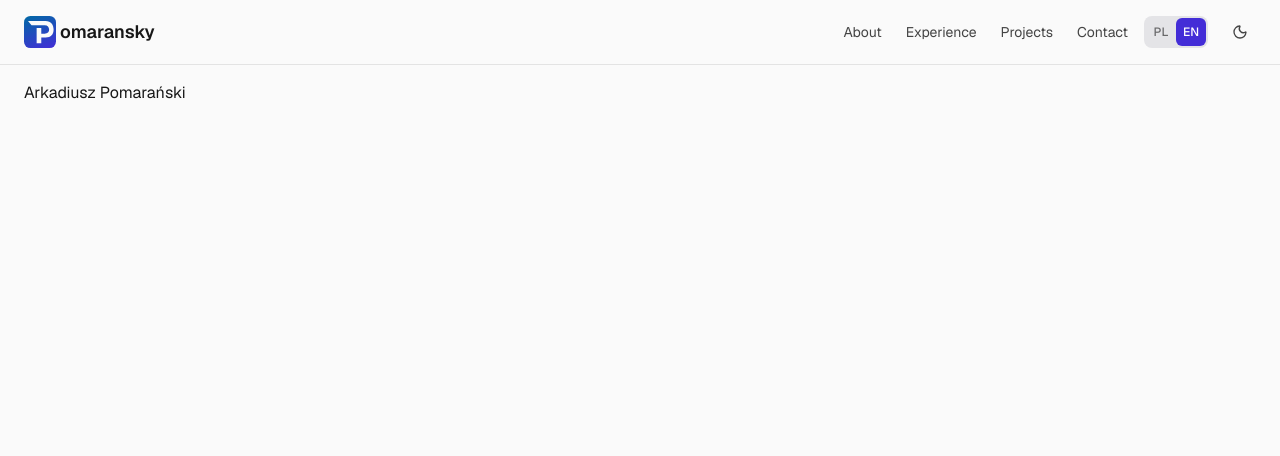
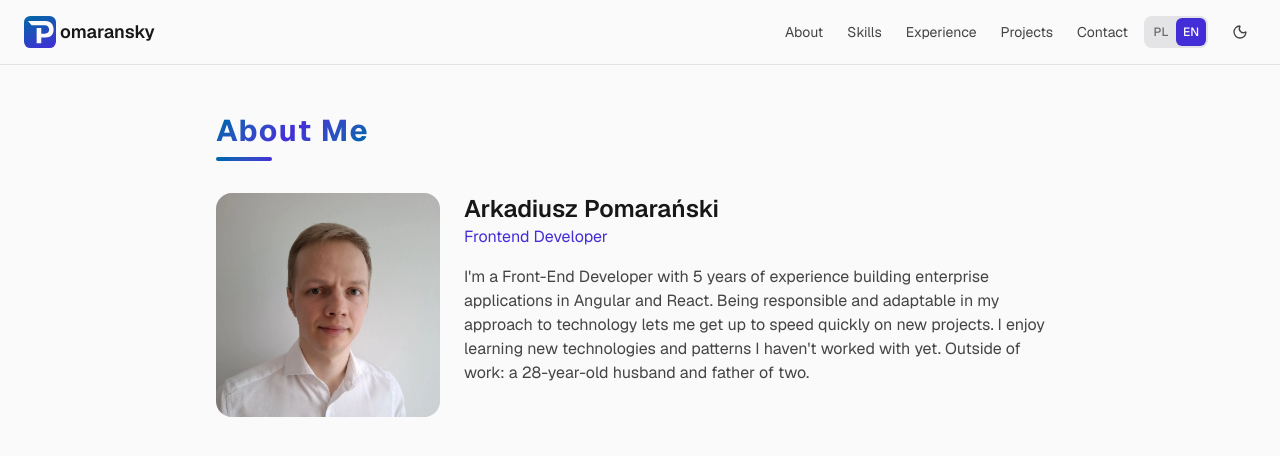
Before and after one commit to Pomaransky/pomaransky-web, a Next.js app: page /en in a window 1280 px wide. Shown: the top 456 px of the page. Built offline with nearby package versions, Linux system fonts and the light colour scheme.

Commit message:
Add about me section, Add skills nav link

```diff
--- a/app/[locale]/page.tsx
+++ b/app/[locale]/page.tsx
@@ -1,11 +1,9 @@
-import { Container } from "@/components";
+import { AboutMe } from "@/components";
 
 export default function Home() {
   return (
     <main>
-      <Container>
-        <h1 className="py-4">Arkadiusz Pomarański</h1>
-      </Container>
+      <AboutMe />
     </main>
   );
 }
--- /dev/null
+++ b/components/about-me/AboutMe.tsx
@@ -0,0 +1,25 @@
+import { useTranslations } from "next-intl";
+import { Container } from "@/components/container/Container";
+import { SectionTitle } from "@/components/section-title/SectionTitle";
+import Image from "next/image";
+export function AboutMe() {
+  const t = useTranslations("AboutMe");
+
+  return (
+    <section className="py-6 md:py-12">
+      <Container maxWidth="max-w-4xl">
+        <SectionTitle title={t("sectionTitle")} />
+        <div className="mt-6 flex flex-col items-center gap-6 md:flex-row md:items-start">
+          <div className="flex size-48 shrink-0 items-center justify-center rounded-2xl bg-muted md:size-56 overflow-hidden">
+            <Image src="/photo.webp" alt="ap" width={224} height={224} className="size-full object-cover object-top" />
+          </div>
+          <div className="text-center md:text-left">
+            <h3 className="text-2xl font-semibold">Arkadiusz Pomarański</h3>
+            <p className="text-secondary">Frontend Developer</p>
+            <p className="mt-4 text-foreground/80">{t("description")}</p>
+          </div>
+        </div>
+      </Container>
+    </section>
+  );
+}
--- a/components/container/Container.tsx
+++ b/components/container/Container.tsx
@@ -1,9 +1,11 @@
 export function Container({
   children,
+  maxWidth = "max-w-7xl",
 }: {
   children: React.ReactNode;
+  maxWidth?: string;
 }) {
   return (
-    <div className="mx-auto w-full max-w-7xl px-6">{children}</div>
+    <div className={`mx-auto w-full ${maxWidth} px-6`}>{children}</div>
   );
 }
--- a/components/header/Header.tsx
+++ b/components/header/Header.tsx
@@ -12,6 +12,7 @@ import NavLink from "./components/NavLink/NavLink";
 
 const navLinks = [
   { key: "about", href: "#" },
+  { key: "skills", href: "#" },
   { key: "experience", href: "#" },
   { key: "projects", href: "#" },
   { key: "contact", href: "#" },
--- a/components/index.ts
+++ b/components/index.ts
@@ -1,4 +1,6 @@
 export * from "./header/Header";
+export * from "./about-me/AboutMe";
+export * from "./section-title/SectionTitle";
 export * from "./container/Container";
 export * from "./theme/ThemeProvider";
 export * from "./theme/ThemeToggle";
--- /dev/null
+++ b/components/section-title/SectionTitle.tsx
@@ -0,0 +1,13 @@
+export function SectionTitle({ title }: { title: string }) {
+  return (
+    <div className="mb-2 inline-flex flex-col">
+      <h2 className="bg-[linear-gradient(135deg,var(--color-primary),var(--color-secondary),var(--color-primary))] bg-clip-text text-3xl font-bold tracking-wider text-transparent">
+        {title}
+      </h2>
+      <span
+        className="mt-2 h-1 w-14 rounded-full bg-[linear-gradient(135deg,var(--color-primary),var(--color-secondary))]"
+        aria-hidden
+      />
+    </div>
+  );
+}
--- a/messages/en.json
+++ b/messages/en.json
@@ -2,9 +2,14 @@
   "Header": {
     "nav": {
       "about": "About",
+      "skills": "Skills",
       "experience": "Experience",
       "projects": "Projects",
       "contact": "Contact"
     }
+  },
+  "AboutMe": {
+    "sectionTitle": "About Me",
+    "description": "I'm a Front-End Developer with 5 years of experience building enterprise applications in Angular and React. Being responsible and adaptable in my approach to technology lets me get up to speed quickly on new projects. I enjoy learning new technologies and patterns I haven't worked with yet. Outside of work: a 28-year-old husband and father of two."
   }
 }
--- a/messages/pl.json
+++ b/messages/pl.json
@@ -2,9 +2,14 @@
   "Header": {
     "nav": {
       "about": "O mnie",
+      "skills": "Umiejętności",
       "experience": "Doświadczenie",
       "projects": "Projekty",
       "contact": "Kontakt"
     }
+  },
+  "AboutMe": {
+    "sectionTitle": "O Mnie",
+    "description": "Jestem Front-End Developerem z 5-letnim doświadczeniem w budowie rozbudowanych aplikacji w Angular oraz React. Odpowiedzialność i elastyczność w podejściu do technologii pozwalają mi szybko odnaleźć się w nowych projektach. Chętnie uczę się nowych technologii i wzorców, których jeszcze nie znam. Prywatnie: 28-letni mąż i ojciec dwójki dzieci."
   }
 }
```
Also changed, not shown: public/photo.webp (added).
